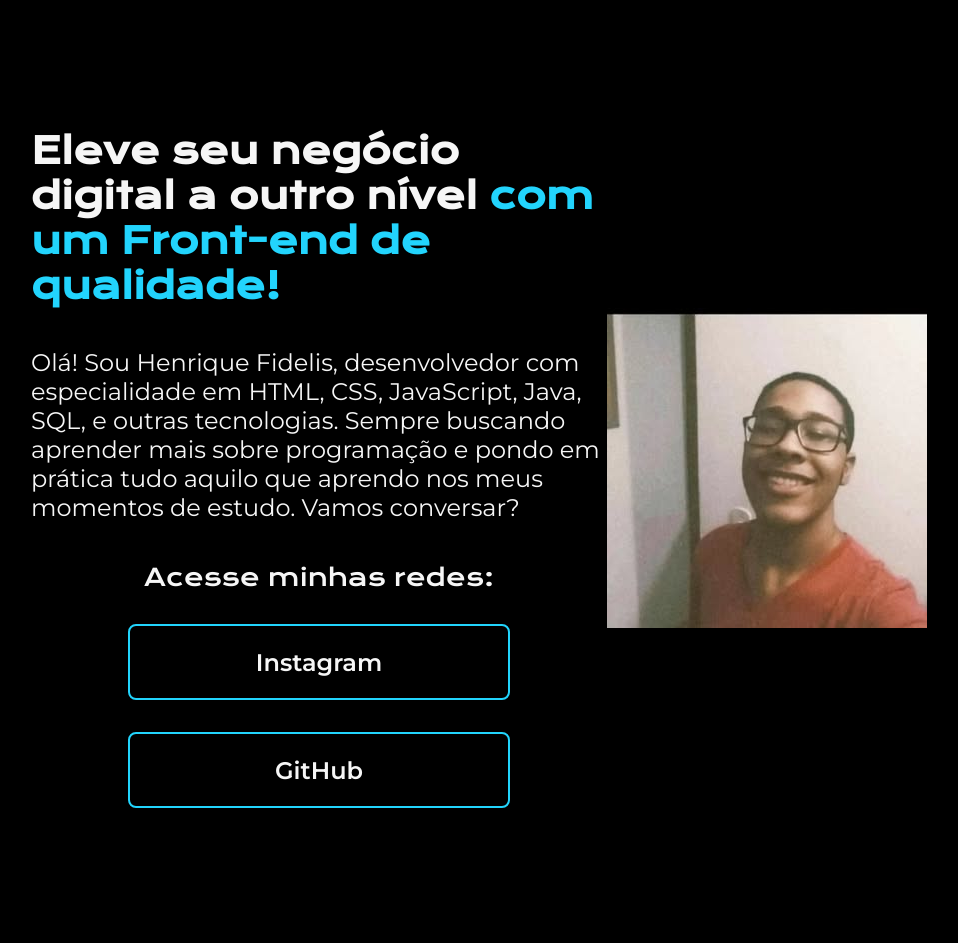
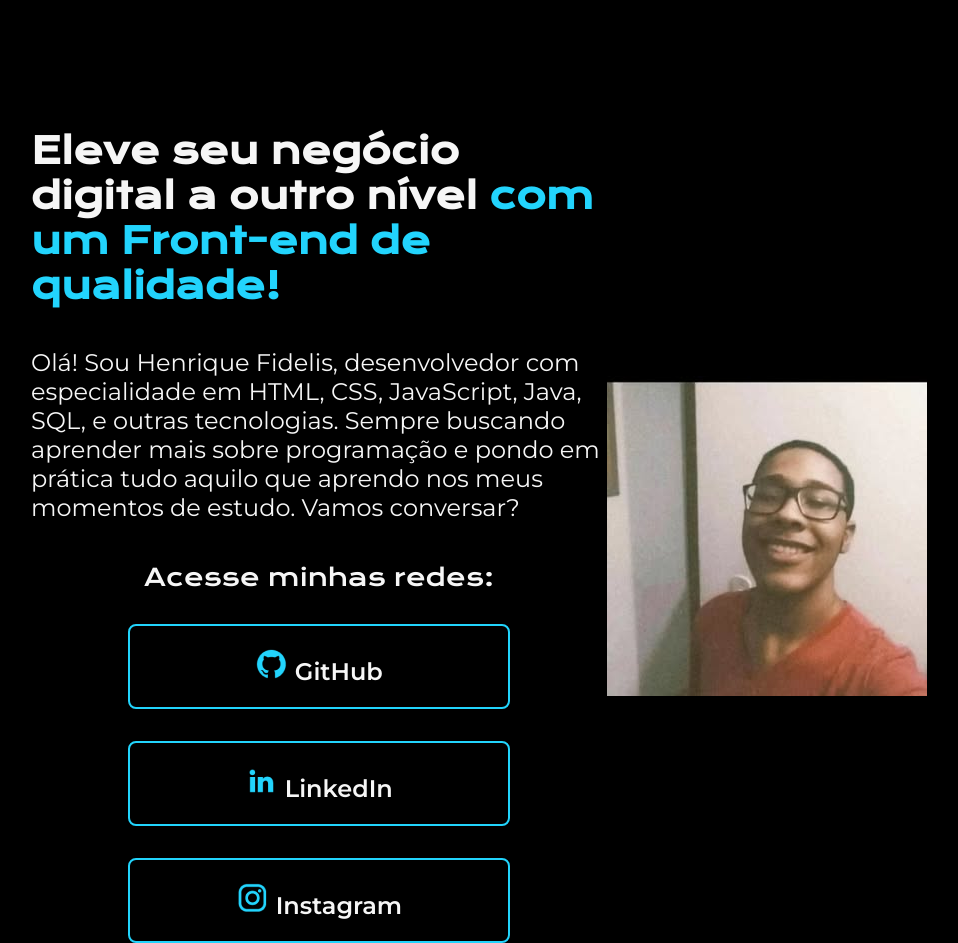
Before and after one commit to jhfidelis/Portifolio-HTML-e-CSS, a plain HTML site: page index.html in a window 1280 px wide. Shown: the whole page, without its empty margins (161-1119 px from the left). Drawn offline with nearby package versions, Linux system fonts and the light colour scheme.

Commit message:
Inserindo ícones das redes sociais

```diff
--- a/index.html
+++ b/index.html
@@ -16,11 +16,21 @@
             <p class="apresentacao__conteudo__texto">Olá! Sou Henrique Fidelis, desenvolvedor com especialidade em HTML, CSS, JavaScript, Java, SQL, e outras tecnologias. Sempre buscando aprender mais sobre programação e pondo em prática tudo aquilo que aprendo nos meus momentos de estudo. Vamos conversar?</p>
             <div class="apresentacao__links">
                 <h2 class="apresentacao__links__subtitulo">Acesse minhas redes:</h2>
-                <a class="apresentacao__links__url" href="https://www.instagram.com/jh_fidelis?igsh=MXUxcXQzeW1iYnU1bg==">Instagram</a>
-                <a class="apresentacao__links__url" href="https://github.com/jhfidelis">GitHub</a>
+                <a class="apresentacao__links__url" href="https://github.com/jhfidelis">
+                    <img src="./assets/github.png" alt="Logo do GitHub">
+                    GitHub
+                </a>
+                <a class="apresentacao__links__url" href="https://www.linkedin.com/in/jose-fidelis/">
+                    <img src="./assets/linkedin.png" alt="Logo do LinkedIn">
+                    LinkedIn
+                </a>
+                <a class="apresentacao__links__url" href="https://www.instagram.com/jh_fidelis?igsh=MXUxcXQzeW1iYnU1bg==">
+                    <img src="./assets/instagram.png" alt="Logo do Instagram">
+                    Instagram
+                </a>
             </div>
         </section>
-        <img src="imagem.jpg" alt="Foto de perfil do Henrique Fidelis">
+        <img src="./assets/imagem.jpg" alt="Foto de perfil do Henrique Fidelis">
     </main>
     <footer></footer>
 </body>
```
Also changed, not shown: assets/github.png (added), assets/imagem.jpg (renamed from imagem.jpg), assets/instagram.png (added), assets/linkedin.png (added).
